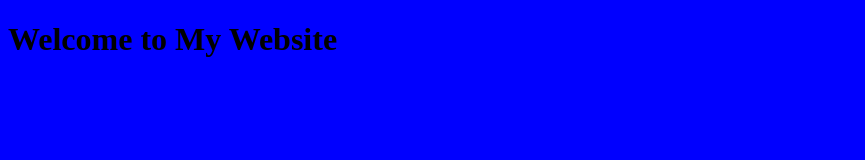
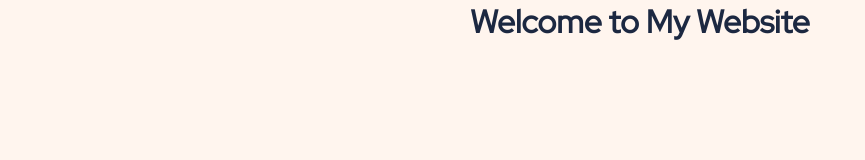
Before and after one commit to VioletViolaVi/futureproof_browser_stuff, a plain HTML site: page index.html in a window 1280 px wide. Shown: the whole page, without its empty margins (0-865 px from the left). Drawn offline with Linux system fonts and the light colour scheme.

Commit message:
add folders & change file names

```diff
--- a/assets/styles.css
+++ /dev/null
@@ -1,3 +0,0 @@
-body {
-    background-color: blue;
-}
--- /dev/null
+++ b/assets/styles/styles.css
@@ -0,0 +1,17 @@
+/**************************************************** custom default */
+@import url('https://fonts.googleapis.com/css2?family=Red+Hat+Display&display=swap');
+
+* {
+  margin: 0;
+  padding: 0;
+  box-sizing: border-box;
+  font-family: 'Red Hat Display', sans-serif;
+  list-style: none;
+  color: #1c2841;
+}
+
+body {
+  text-align: center;
+  cursor: default;
+  background-color: #fff5ee;
+}
--- a/index.html
+++ b/index.html
@@ -5,13 +5,16 @@
     <meta name="viewport" content="width=device-width, initial-scale=1.0" />
     <meta http-equiv="X-UA-Compatible" content="ie=edge" />
     <title>My Website</title>
-    <link rel="stylesheet" href="assets/styles.css" />
+    <link rel="stylesheet" href="assets/styles/styles.css" />
     <link rel="icon" href="./favicon.ico" type="image/x-icon" />
   </head>
   <body>
     <main>
-      <h1>Welcome to My Website</h1>
+      <header>
+        <h1>Welcome to My Website</h1>
+      </header>
     </main>
-    <script src="assets/scritps.js"></script>
+
+    <script src="assets/scripts/scripts.js"></script>
   </body>
 </html>
```
Also changed, not shown: assets/scripts/scripts.js (renamed from assets/scritps.js).
